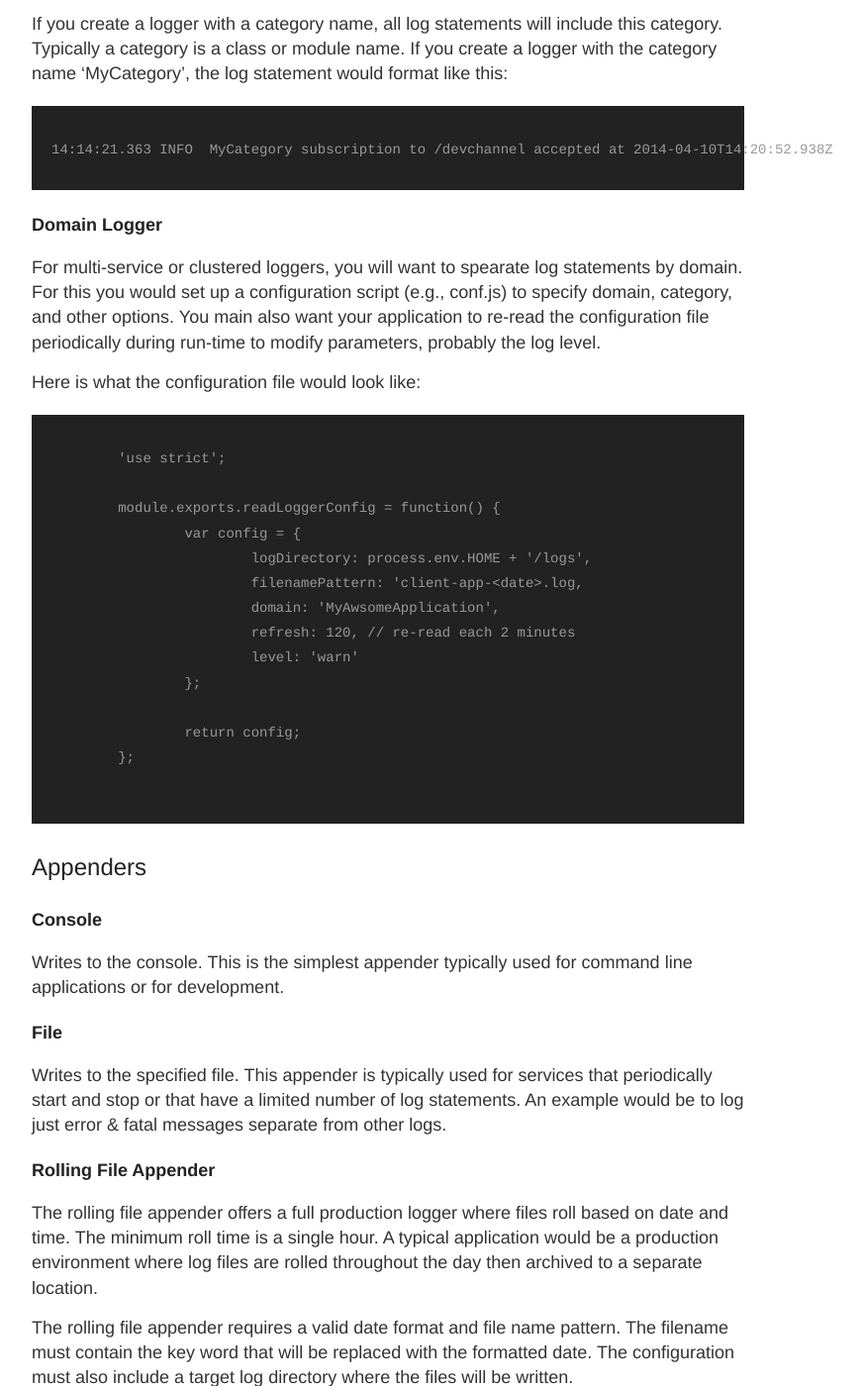
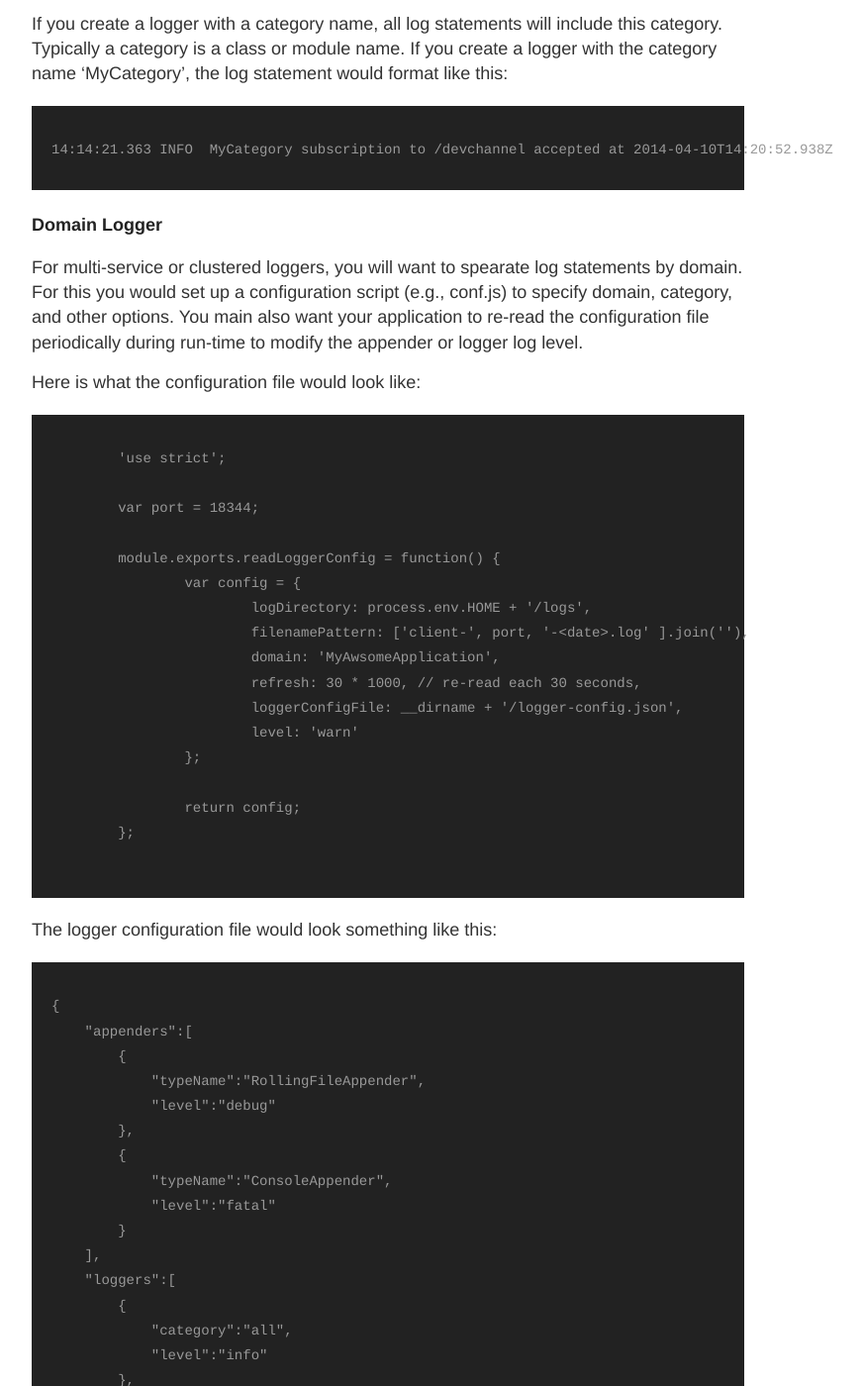
Before and after one commit to darrylwest/jekyll-blog, a Jekyll site: the page built from _posts/2014-06-30-Node-Production-Logger.md, in a window 1280 px wide and 1400 px high, scrolled down 2330 px. Shown: the whole window at 99% size, without its empty margins (248-1120 px from the left). Built offline with Jekyll 4.4.1, drawn with Linux system fonts in a browser that asks for light colours; some of the changed text lies outside the part shown.

Commit message:
updated logger with latest dynamic loading

```diff
--- a/_posts/2014-06-30-Node-Production-Logger.md
+++ b/_posts/2014-06-30-Node-Production-Logger.md
@@ -2,14 +2,14 @@
 layout: post
 title: A Node Production Logger
 ---
-What started out as a simple node logger to replace more heavy-weight loggers has become our standard logger for simple scripts as well as production servers.  And as of version 0.91.84, with the ability to log domain, category, and levels we will begin using this logger even for clustered applications.
+What started out as a simple node logger to replace more heavy-weight loggers has become our standard logger for simple scripts as well as production servers.  And as of version 0.91.90, with the ability to log domain, category, and levels we will begin using this logger even for clustered applications.
 
 This multi-level logger can easily write to console, file, or rolling files.  Some of the features include:
 
 - levels: trace, debug, info, warn, error and fatal levels (plus all and off)
 - flexible appender/formatters with default to HH:MM:ss.SSS LEVEL message
 - add appenders to send output to console, file, etc
-- change log levels on the fly
+- dynamically change log levels for appenders and loggers on the fly
 - domain and category columns
 - overridable format methods in base appender
 
@@ -85,19 +85,22 @@ If you create a logger with a category name, all log statements will include thi
 
 ### Domain Logger
 
-For multi-service or clustered loggers, you will want to spearate log statements by domain. For this you would set up a configuration script (e.g., conf.js) to specify domain, category, and other options.  You main also want your application to re-read the configuration file periodically during run-time to modify parameters, probably the log level.
+For multi-service or clustered loggers, you will want to spearate log statements by domain. For this you would set up a configuration script (e.g., conf.js) to specify domain, category, and other options.  You main also want your application to re-read the configuration file periodically during run-time to modify  the appender or logger log level.
 
 Here is what the configuration file would look like:
 
 ~~~
 	'use strict';
 
+	var port = 18344;
+
 	module.exports.readLoggerConfig = function() {
 		var config = {
 			logDirectory: process.env.HOME + '/logs',
-			filenamePattern: 'client-app-<date>.log,
+			filenamePattern: ['client-', port, '-<date>.log' ].join(''),
 			domain: 'MyAwsomeApplication',
-			refresh: 120, // re-read each 2 minutes
+			refresh: 30 * 1000, // re-read each 30 seconds,
+			loggerConfigFile: __dirname + '/logger-config.json',
 			level: 'warn'
 		};
 
@@ -106,6 +109,38 @@ Here is what the configuration file would look like:
 
 ~~~
 
+The logger configuration file would look something like this:
+
+~~~
+{
+    "appenders":[
+        {
+            "typeName":"RollingFileAppender",
+            "level":"debug"
+        },
+        {
+            "typeName":"ConsoleAppender",
+            "level":"fatal"
+        }
+    ],
+    "loggers":[
+        {
+            "category":"all",
+            "level":"info"
+        },
+        {
+            "category":"ApplicationFactory",
+            "level":"warn"
+        },
+        {
+            "category":"CalculatorDelegate",
+            "level":"debug"
+        }
+    ]
+}
+~~~
+
+Since the config file is read and parsed each 30 seconds, it's easy to change the appender or logger levels to what ever is appropriate.  With the above file, the rolling file appender would be set to debug, then all loggers set to info, then the ApplicationFactory logger set to warn and the CalculatorDelegate set to debug.  Modifying the file once again, you could change the appender level to warn and only the warn, error and fatal messages would be written.
 
 ## Appenders
 
```
